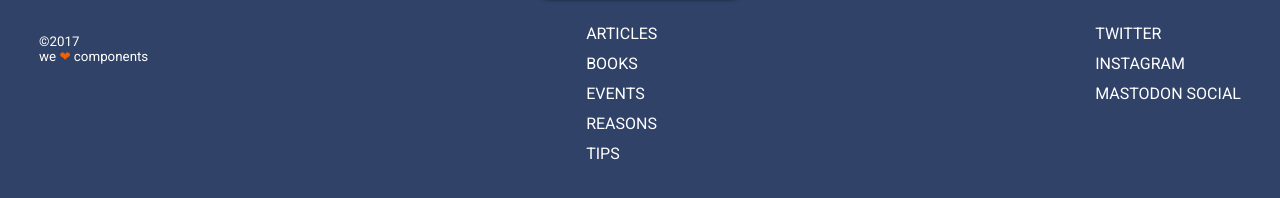
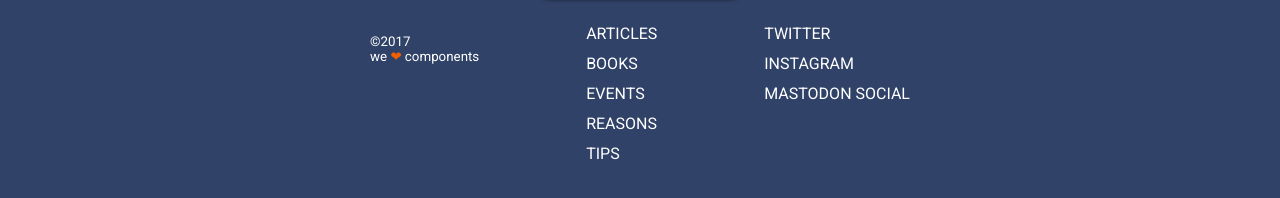
Before and after one commit to Adalab/modulo-1-evaluacion-final-mteresa-jimenez, a website: page docs/index.html in a window 1280 px wide. Shown: the part 1601-1799 px from the top of the page. Drawn offline with nearby package versions, Linux system fonts and the light colour scheme; files that its build step writes are made by us from their sources.

Commit message:
Add desktop mediaqueries

```diff
--- a/src/scss/layout/_footer.scss
+++ b/src/scss/layout/_footer.scss
@@ -21,10 +21,17 @@
     flex-direction: column;
 
     @media all and (min-width: 768px) {
+      max-width: 768px;
       flex-direction: row;
       justify-content: space-between;
-      padding: 0px 39px;
       text-align: left;
+      padding: 0 39px;
+    }
+
+    @media all and (min-width: 1280px) {
+      max-width: 1280px;
+      padding: 0 370px;
+    }
   }
 
   & .list-sections,
@@ -44,7 +51,6 @@
     }
   }
 }
-}
 
 .heart-icon {
   color: $fontColorMidtone;
```
Lines whose indentation alone changed are shown as unchanged.
